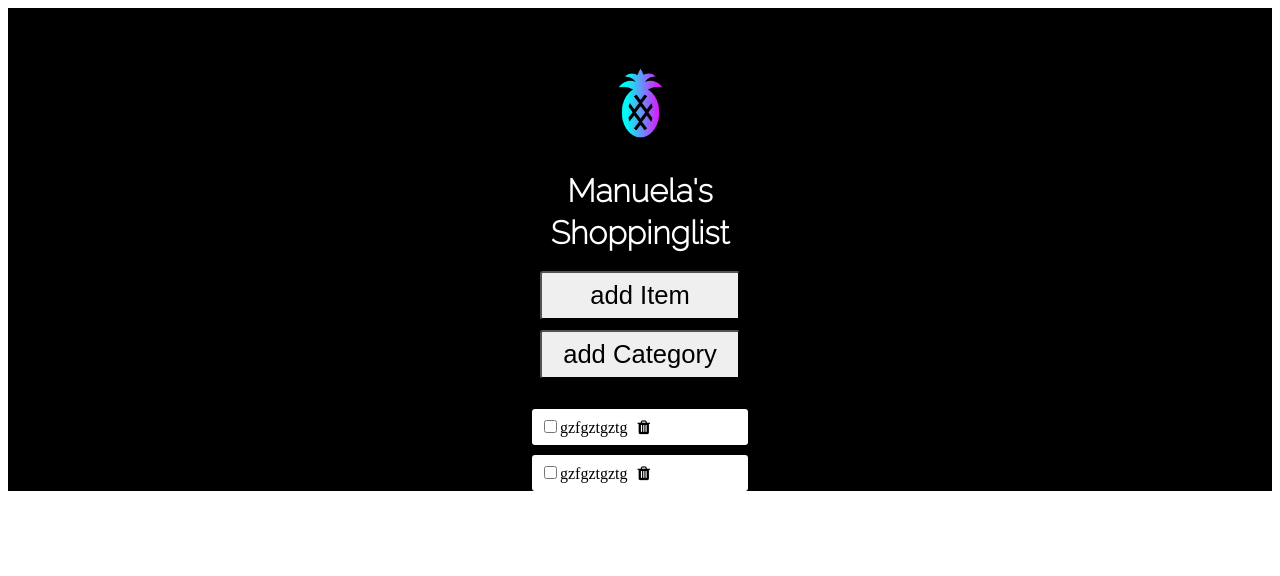
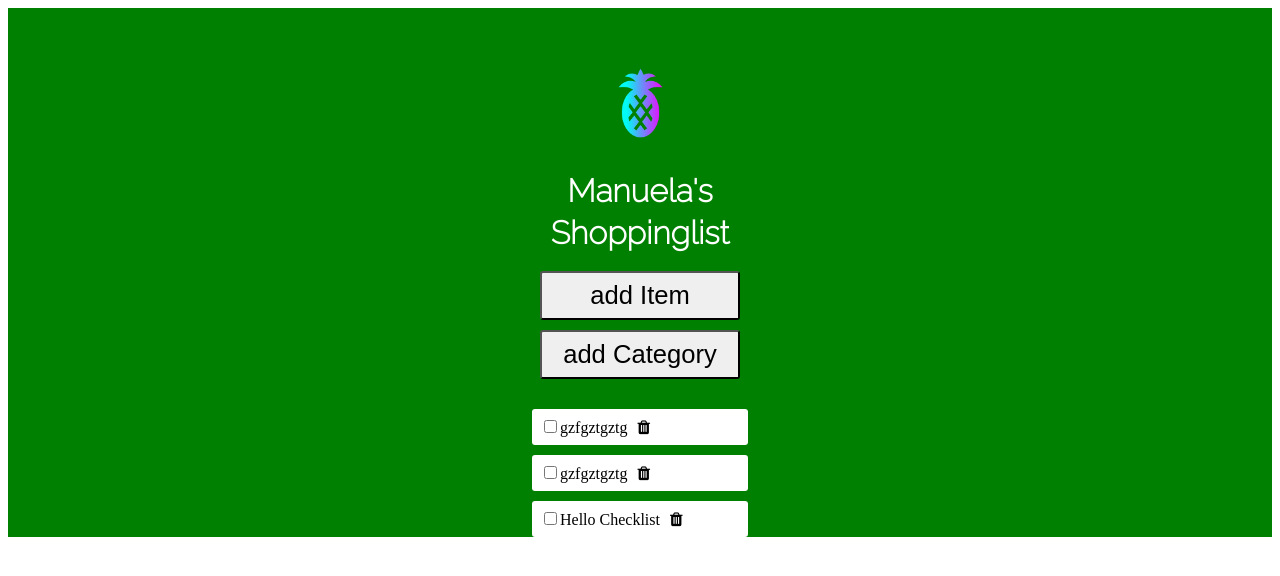
Before and after one commit to brunnermanu/shoppinglist, an Angular app: page / in a window 1280 px wide. Shown: the top 576 px of the page. Built offline with nearby package versions, Linux system fonts and the light colour scheme.

Commit message:
add green background

```diff
--- a/src/app/app.component.html
+++ b/src/app/app.component.html
@@ -25,5 +25,11 @@
       <span>gzfgztgztg</span>
       <i class="fa fa-trash" aria-hidden="true"></i>
     </div>
+
+    <div class="checkListItem">
+      <input type="checkbox">
+      <span>Hello Checklist</span>
+      <i class="fa fa-trash" aria-hidden="true"></i>
+    </div>
   </div>
 </div>
--- a/src/app/app.component.scss
+++ b/src/app/app.component.scss
@@ -1,6 +1,6 @@
 
 .listBackground {
-  background-color: black;
+  background-color: green;
 
 
   &__logo{
```
